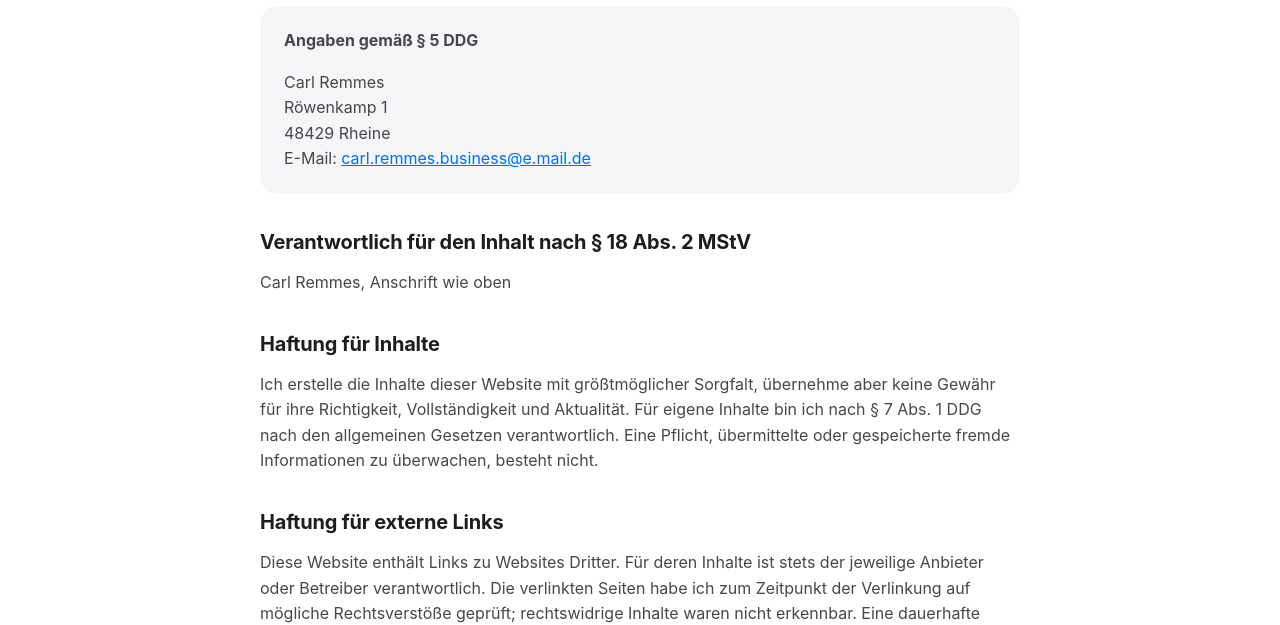
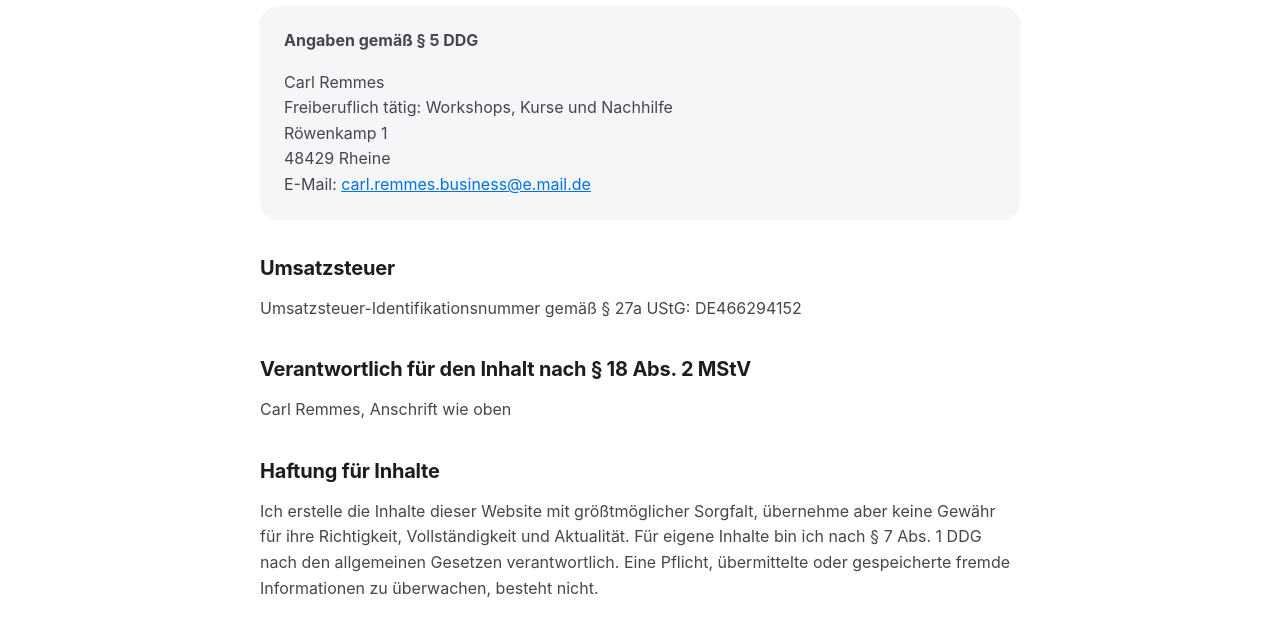
Before and after one commit to CarlRemmes/carlremmes.com, a plain HTML site: page impressum.html in a window 1280 px wide. Shown: the part 177-802 px from the top of the page. Drawn offline with Linux system fonts and the light colour scheme.

Commit message:
Impressum: USt-IdNr. und Hinweis auf Freiberuflichkeit (#3)
Claude-Session: https://claude.ai/code/session_01Vhi69EVEANF59jMC9kw6M2

Co-authored-by: Claude <noreply@anthropic.com>

```diff
--- a/impressum.html
+++ b/impressum.html
@@ -34,11 +34,15 @@
       <p style="margin-top:0"><b>Angaben gemäß § 5 DDG</b></p>
       <p style="margin-bottom:0">
         Carl Remmes<br>
+        Freiberuflich tätig: Workshops, Kurse und Nachhilfe<br>
         Röwenkamp 1<br>
         48429 Rheine<br>
         E-Mail: <a href="mailto:carl.remmes.business@e.mail.de">carl.remmes.business@e.mail.de</a>
       </p>
     </div>
+
+    <h2>Umsatzsteuer</h2>
+    <p>Umsatzsteuer-Identifikationsnummer gemäß § 27a UStG: DE466294152</p>
 
     <h2>Verantwortlich für den Inhalt nach § 18 Abs. 2 MStV</h2>
     <p>Carl Remmes, Anschrift wie oben</p>
```
Also changed, not shown: index.html (+1 -1 lines).
